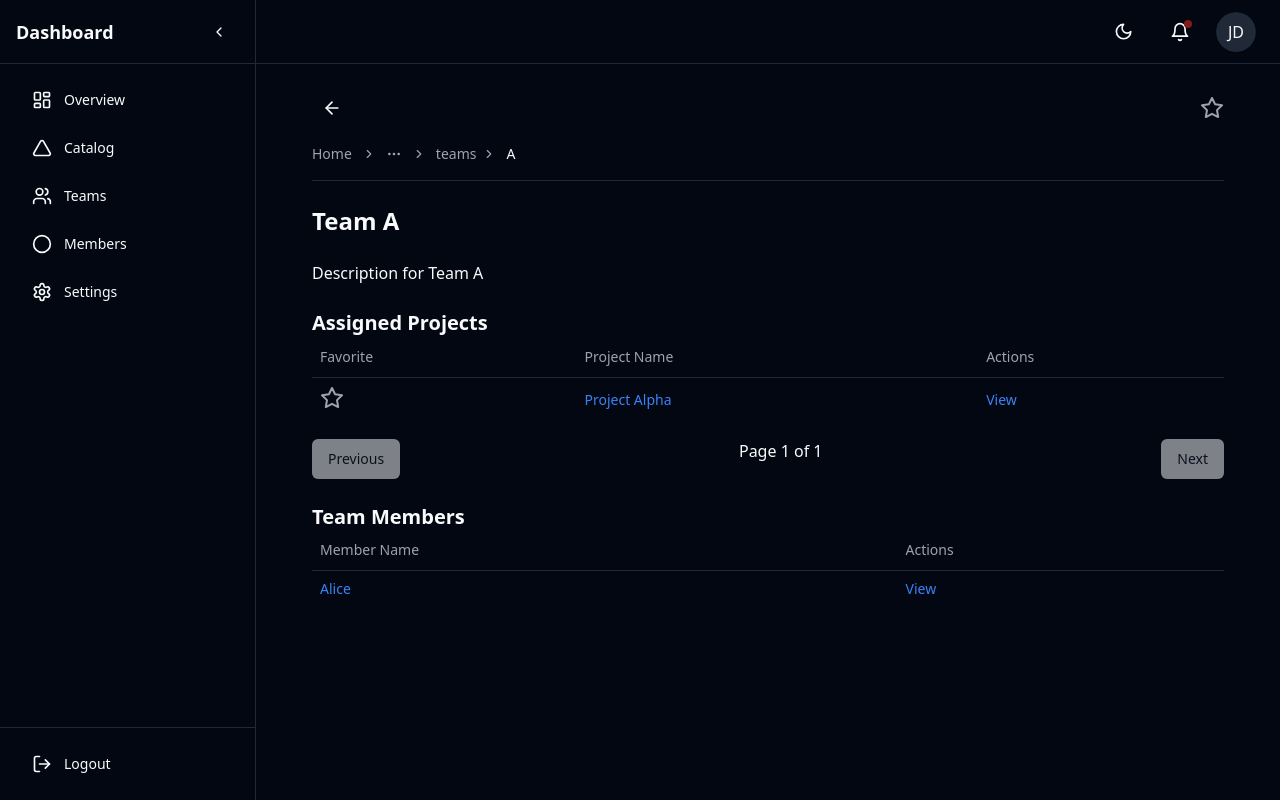
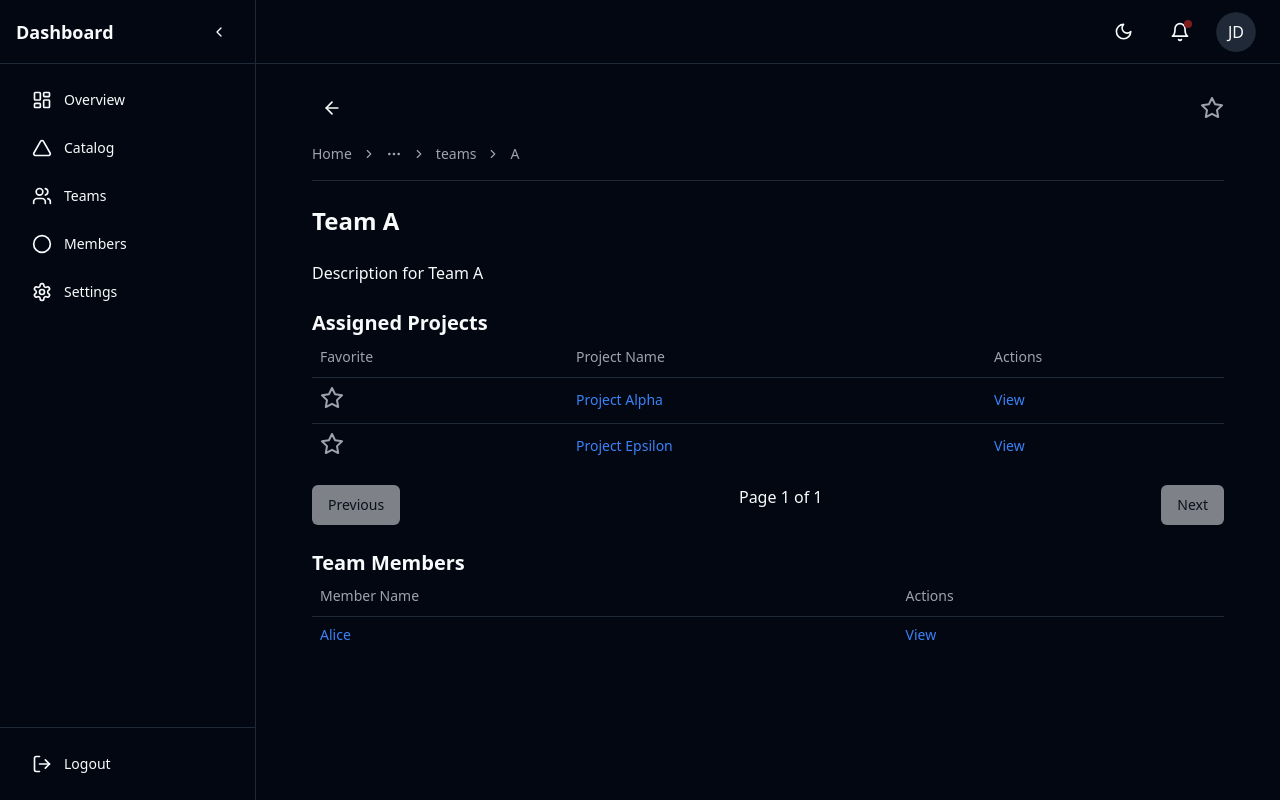
Before and after one commit to warmupsh/core, a React (Vite) app in the folder web/app/: page /teams/A in a window 1280 px wide. Built offline with nearby package versions, Linux system fonts and the light colour scheme.

Commit message:
team view

```diff
--- a/web/app/src/App.tsx
+++ b/web/app/src/App.tsx
@@ -8,13 +8,17 @@ import Catalog from './pages/Catalog';
 import Teams from './pages/Teams';
 import TeamView from './pages/TeamView';
 import ProjectView from './pages/ProjectView';
-import Member from './pages/Member'; // Import the new Member page
+import Member from './pages/Member';
 import MemberView from './pages/MemberView';
 import NotFound from './pages/NotFound';
 
 function App() {
   return (
-    <BrowserRouter>
+    <BrowserRouter
+      future={{
+        v7_relativeSplatPath: true,
+        v7_startTransition: true,
+      }}>
       <Routes>
         <Route path="/login" element={<Login />} />
         <Route path="/dashboard" element={<Dashboard />} />
--- a/web/app/src/components/ViewPage.tsx
+++ b/web/app/src/components/ViewPage.tsx
@@ -1,10 +1,10 @@
 import React from 'react';
-import { useNavigate, useLocation } from 'react-router-dom';
+import { useNavigate, useLocation, Link } from 'react-router-dom';
 import { Separator } from '@/components/ui/separator'; // Asegúrate de tener este componente disponible
 import Layout from '@/components/Layout';
 import { Button } from '@/components/ui/button'; // Asegúrate de tener este componente disponible
 import { ArrowLeft, Star } from 'lucide-react'; // Asegúrate de tener estos íconos disponibles
-import { Breadcrumb, BreadcrumbList, BreadcrumbItem, BreadcrumbLink, BreadcrumbSeparator, BreadcrumbEllipsis, BreadcrumbPage } from '@/components/ui/breadcrumb'; // Asegúrate de tener estos componentes disponibles
+import { Breadcrumb, BreadcrumbList, BreadcrumbItem, BreadcrumbSeparator, BreadcrumbEllipsis, BreadcrumbPage } from '@/components/ui/breadcrumb'; // Asegúrate de tener estos componentes disponibles
 import { DropdownMenu, DropdownMenuContent, DropdownMenuItem, DropdownMenuTrigger } from "@/components/ui/dropdown-menu";
 
 interface ViewPageProps {
@@ -37,7 +37,7 @@ export default function ViewPage({ children, itemId, collection, toggleFavorite,
       <Breadcrumb className="mb-4">
         <BreadcrumbList>
           <BreadcrumbItem>
-            <BreadcrumbLink href="/dashboard">Home</BreadcrumbLink>
+            <Link to="/dashboard">Home</Link>
           </BreadcrumbItem>
           <BreadcrumbSeparator />
           <BreadcrumbItem>
@@ -56,16 +56,15 @@ export default function ViewPage({ children, itemId, collection, toggleFavorite,
           <BreadcrumbSeparator />
           {pathnames.map((value, index) => {
             const to = `/${pathnames.slice(0, index + 1).join('/')}`;
-            return (
-              <BreadcrumbItem key={`item_${index}`}>
-                {index < pathnames.length - 1 && <BreadcrumbLink href={to}>
+            return ( <BreadcrumbList key={`item_${index}`}>
+              <BreadcrumbItem>
+                {index < pathnames.length - 1 && <Link to={to}>
                   {value}
-                </BreadcrumbLink>}
-                {index < pathnames.length - 1 && <BreadcrumbSeparator/>}
-                {index === pathnames.length - 1 && <BreadcrumbItem >
-                  <BreadcrumbPage>{value}</BreadcrumbPage>
-                </BreadcrumbItem>}
+                </Link>}
+                {index === pathnames.length - 1 && <p>{value}</p>}
               </BreadcrumbItem>
+              {index < pathnames.length - 1 && <BreadcrumbSeparator />}
+              </BreadcrumbList>
             );
           })}
         </BreadcrumbList>
--- a/web/app/src/data/projects.ts
+++ b/web/app/src/data/projects.ts
@@ -1,15 +1,12 @@
 export const projectList = [
-  { id: '1a2b3c', name: 'Project Alpha', team: 'Team A', team_id: 'A' },
-  { id: '4d5e6f', name: 'Project Beta', team: 'Team B', team_id: 'B' },
-  { id: '7g8h9i', name: 'Project Gamma', team: 'Team C', team_id: 'C' },
-  { id: '0j1k2l', name: 'Project Delta', team: 'Team D', team_id: 'D' },
-  { id: '3m4n5o', name: 'Project Epsilon', team: 'Team E', team_id: 'E' },
+  { id: '1', name: 'Project Alpha', description: 'Description for Project Alpha', teams: [{ name: 'Team A', team_id: 'A' }, { name: 'Team B', team_id: 'B' }] },
+  { id: '2', name: 'Project Beta', description: 'Description for Project Beta', teams: [{ name: 'Team B', team_id: 'B' }, { name: 'Team C', team_id: 'C' }] },
+  { id: '3', name: 'Project Gamma', description: 'Description for Project Gamma', teams: [{ name: 'Team C', team_id: 'C' }, { name: 'Team D', team_id: 'D' }] },
+  { id: '4', name: 'Project Delta', description: 'Description for Project Delta', teams: [{ name: 'Team D', team_id: 'D' }, { name: 'Team E', team_id: 'E' }] },
+  { id: '5', name: 'Project Epsilon', description: 'Description for Project Epsilon', teams: [{ name: 'Team E', team_id: 'E' }, { name: 'Team A', team_id: 'A' }] },
 ];
 
-export const projectDetails = {
-  '1a2b3c': { name: 'Project Alpha', description: 'Description for Project Alpha', team: 'Team A', team_id: 'A' },
-  '4d5e6f': { name: 'Project Beta', description: 'Description for Project Beta', team: 'Team B', team_id: 'B' },
-  '7g8h9i': { name: 'Project Gamma', description: 'Description for Project Gamma', team: 'Team C', team_id: 'C' },
-  '0j1k2l': { name: 'Project Delta', description: 'Description for Project Delta', team: 'Team D', team_id: 'D' },
-  '3m4n5o': { name: 'Project Epsilon', description: 'Description for Project Epsilon', team: 'Team E', team_id: 'E' },
-};
+export const projectDetails = projectList.reduce((acc, project) => {
+  acc[project.id] = project;
+  return acc;
+}, {} as { [key: string]: typeof projectList[0] });
--- a/web/app/src/pages/Catalog.tsx
+++ b/web/app/src/pages/Catalog.tsx
@@ -1,7 +1,7 @@
 import React, { useState, useEffect } from 'react';
 import ListPage from '@/components/ListPage';
-import { projectList } from '@/data/projects'; // Importa projectList del datasource mokeado
-import { getFavorites, toggleFavorite } from '@/utils/favorites'; // Importa las funciones de utilidades
+import { projectList } from '@/data/projects';
+import { getFavorites, toggleFavorite } from '@/utils/favorites';
 
 export default function Catalog() {
   const [favorites, setFavorites] = useState<{ [key: string]: boolean }>({});
--- a/web/app/src/pages/Member.tsx
+++ b/web/app/src/pages/Member.tsx
@@ -12,7 +12,8 @@ const Member = () => {
   }, []);
 
   const handleToggleFavorite = (memberId: string) => {
-    setFavorites(toggleFavorite('member', memberId));
+      toggleFavorite('member', memberId);
+      setFavorites(getFavorites('member'));
   };
   return (
     <ListPage
@@ -20,7 +21,7 @@ const Member = () => {
       searchTerm={searchTerm}
       setSearchTerm={setSearchTerm}
       favorites={favorites}
-      toggleFavorite={toggleFavorite}
+      toggleFavorite={handleToggleFavorite}
       items={memberList}
     />
   );
--- a/web/app/src/pages/MemberView.tsx
+++ b/web/app/src/pages/MemberView.tsx
@@ -1,15 +1,12 @@
 import React, { useEffect, useState } from 'react';
 import { useParams, Navigate, Link } from 'react-router-dom';
-import ViewPage from '@/components/ViewPage'; // Use ViewPage component for consistent layout
-import { memberDetails } from '@/data/members'; // Importa memberDetails del datasource mokeado
+import ViewPage from '@/components/ViewPage';
+import { memberDetails } from '@/data/members';
 import { getFavorites, toggleFavorite } from '@/utils/favorites';
-
 
 const MemberView = () => {
   const [favorites, setFavorites] = useState<{ [key: string]: boolean }>({});
-
   const { id } = useParams<{ id: string }>();
-
   const member = memberDetails[id as keyof typeof memberDetails];
 
   if (!member) {
@@ -20,15 +17,17 @@ const MemberView = () => {
     setFavorites(getFavorites('member'));
   }, []);
 
-  const handleToggleFavorite = (projectId: string) => {
-    toggleFavorite('member', projectId);
+  const handleToggleFavorite = (memberId: string) => {
+    toggleFavorite('member', memberId);
     setFavorites(getFavorites('member'));
   };
 
   return (
     <ViewPage itemId={id as string} collection="member" favorites={favorites} toggleFavorite={handleToggleFavorite}>
       <h1 className="text-2xl font-bold mb-6">{member.name}</h1>
-      <p className="mb-4">Team: <Link to={`/teams/${member.team_id}`} className="text-blue-500">{member.team}</Link></p>
+      <p className="mb-4">
+        Team: <Link to={`/teams/${member.team_id}`} className="text-blue-500">{member.team}</Link>
+      </p>
       <p>{member.description}</p>
     </ViewPage>
   );
--- a/web/app/src/pages/TeamView.tsx
+++ b/web/app/src/pages/TeamView.tsx
@@ -13,18 +13,30 @@ export default function TeamView() {
   const { id } = useParams();
   const team = teamDetails[id as keyof typeof teamDetails];
   const [favorites, setFavorites] = useState<{ [key: string]: boolean }>({});
+  const [projectFavorites, setProjectFavorites] = useState<{ [key: string]: boolean }>({});
   const [currentPage, setCurrentPage] = useState(1);
   const itemsPerPage = 5;
 
   useEffect(() => {
-    setFavorites(getFavorites('project'));
+    setProjectFavorites(getFavorites('project'));
+    setFavorites(getFavorites('team'));
   }, []);
 
   if (!team) {
     return <Navigate to="/404" />;
   }
 
-  const assignedProjects = projectList.filter(project => project.team_id === id);
+  const assignedProjects = projectList.filter(project =>
+    project.teams.some(team => team.team_id === id)
+  ).sort((a, b) => {
+    const isAFavorite = projectFavorites[a.id] ? -1 : 1;
+    const isBFavorite = projectFavorites[b.id] ? -1 : 1;
+    if (isAFavorite !== isBFavorite) {
+      return isAFavorite - isBFavorite;
+    }
+    return a.name.localeCompare(b.name);
+  });
+
   const assignedMembers = memberList.filter(member => member.team_id === id);
   const totalPages = Math.ceil(assignedProjects.length / itemsPerPage);
   const paginatedProjects = assignedProjects.slice((currentPage - 1) * itemsPerPage, currentPage * itemsPerPage);
@@ -36,7 +48,7 @@ export default function TeamView() {
 
   const handleToggleProjectFavorite = (projectId: string) => {
     toggleFavorite('project', projectId);
-    setFavorites(getFavorites('project'));
+    setProjectFavorites(getFavorites('project'));
   };
 
   return (
@@ -57,7 +69,7 @@ export default function TeamView() {
             <TableRow key={`project_${project.id}`}>
               <TableCell>
                 <button onClick={() => handleToggleProjectFavorite(project.id)}>
-                  {favorites[project.id] ? (
+                  {projectFavorites[project.id] ? (
                     <Star className="text-yellow-500" />
                   ) : (
                     <Star className="text-gray-400" />
--- a/web/app/src/utils/favorites.ts
+++ b/web/app/src/utils/favorites.ts
@@ -1,17 +1,15 @@
-export function getFavorites(collection: string): { [key: string]: boolean } {
-    const favorites = sessionStorage.getItem(`favorites_${collection}`);
+export const getFavorites = (type: string): { [key: string]: boolean } => {
+  const favorites = localStorage.getItem(`favorites_${type}`);
   return favorites ? JSON.parse(favorites) : {};
-}
+};
 
-export function toggleFavorite(collection: string, id: string): { [key: string]: boolean } {
-    const favorites = getFavorites(collection);
-
+export const toggleFavorite = (type: string, id: string): { [key: string]: boolean } => {
+  const favorites = getFavorites(type);
   if (favorites[id]) {
     delete favorites[id];
   } else {
     favorites[id] = true;
   }
-
-    sessionStorage.setItem(`favorites_${collection}`, JSON.stringify(favorites));
+  localStorage.setItem(`favorites_${type}`, JSON.stringify(favorites));
   return favorites;
-}
+};
```
Also changed, not shown: web/app/src/components/ListPage.tsx (+16 -11 lines). Lines whose indentation alone changed are shown as unchanged.
